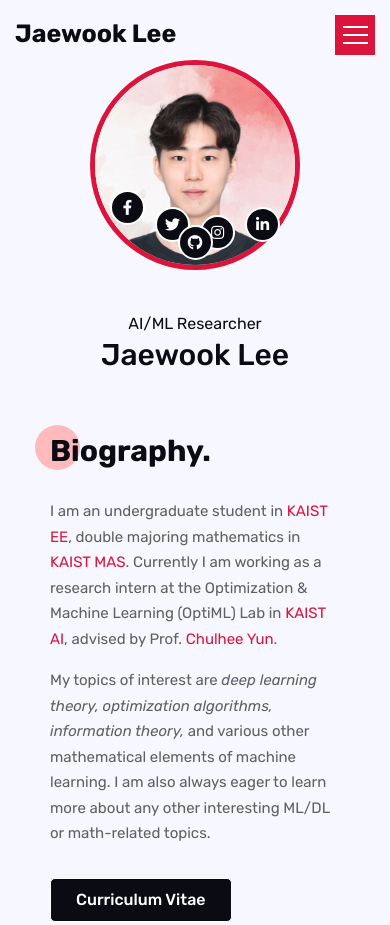
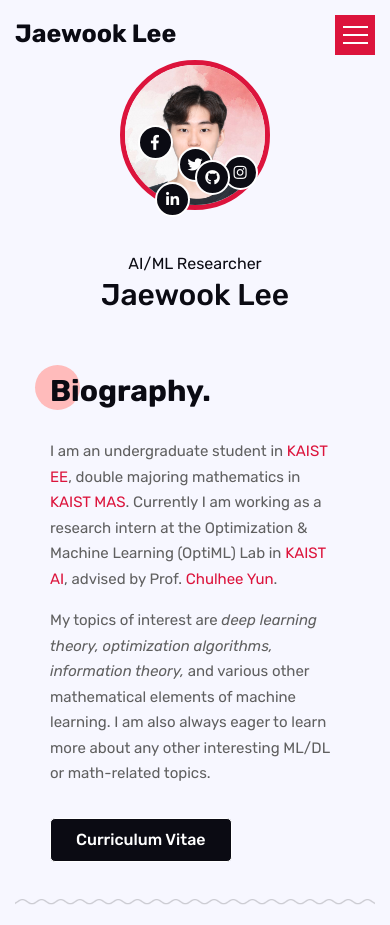
Before and after one commit to id8198/id8198.github.io, a plain HTML site: page index.html in a window 390 px wide. Shown: the top 925 px of the page. Drawn offline with nearby package versions, Linux system fonts and the light colour scheme; some packages are replaced by stand-ins of ours; a script that the page names is missing; a web font is replaced by a local one.

Commit message:
Update style.css

```diff
--- a/static/css/style.css
+++ b/static/css/style.css
@@ -1314,8 +1314,8 @@ mark {
 }
 @media (max-width: 767px) {
   .about-me .img {
-    margin-left: 40px;
-    margin-right: 40px;
+    margin-left: 70px;
+    margin-right: 70px;
   }
 }
 .about-me .info {
@@ -1382,6 +1382,16 @@ mark {
 }
 .about-me .social-icons a:nth-child(5) {
   top: -25px;
+}
+@media (max-width: 767px) {
+  .about-me .social-icons a:nth-child(1) {
+    top: -30px;
+    left: 5px;
+  }
+  .about-me .social-icons a:nth-child(5) {
+    top: -30px;
+    left: -5px;
+  }
 }
 .about-me .social-icons a:hover {
   -moz-transform: scale(1.1);
```
